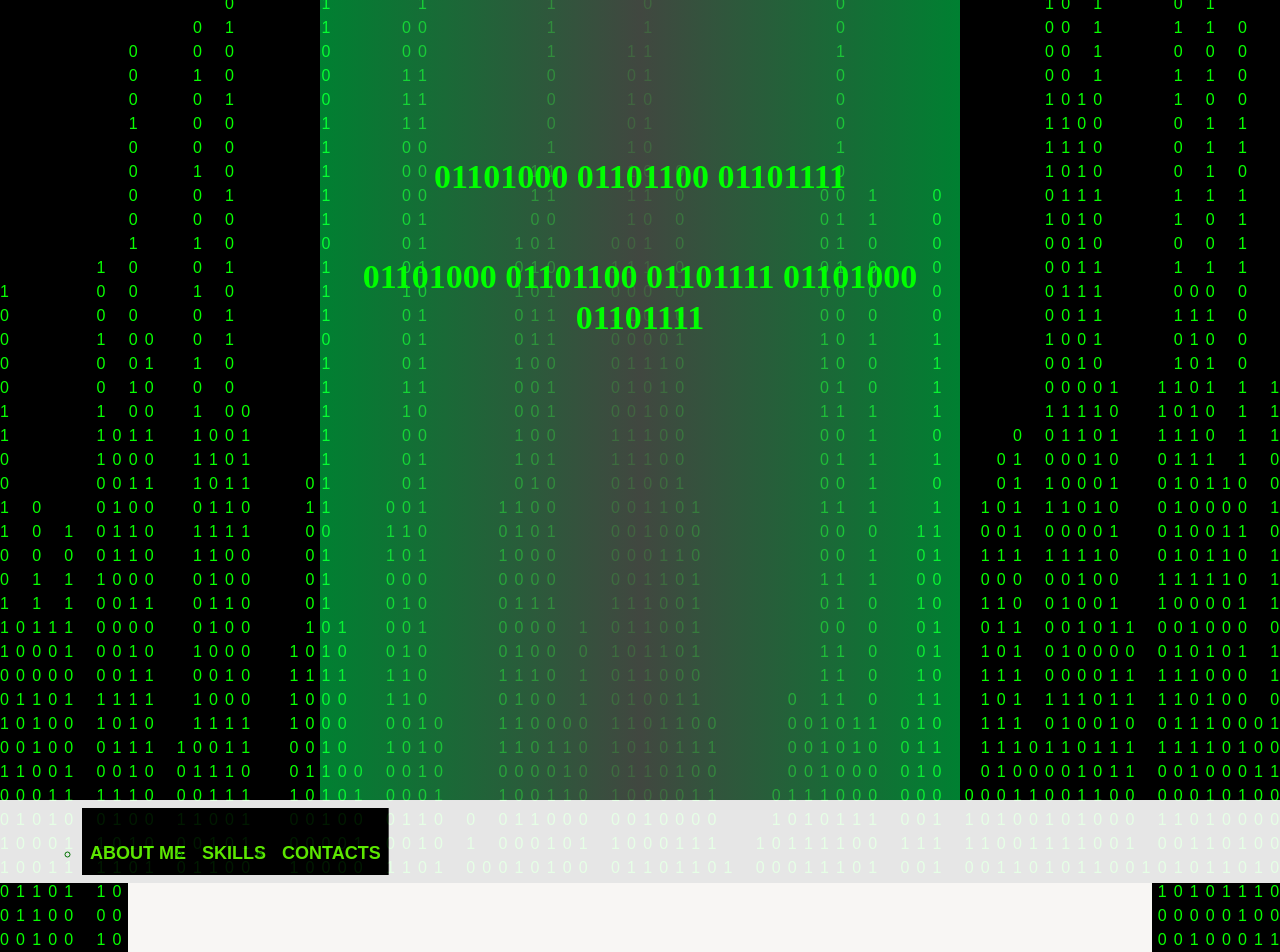
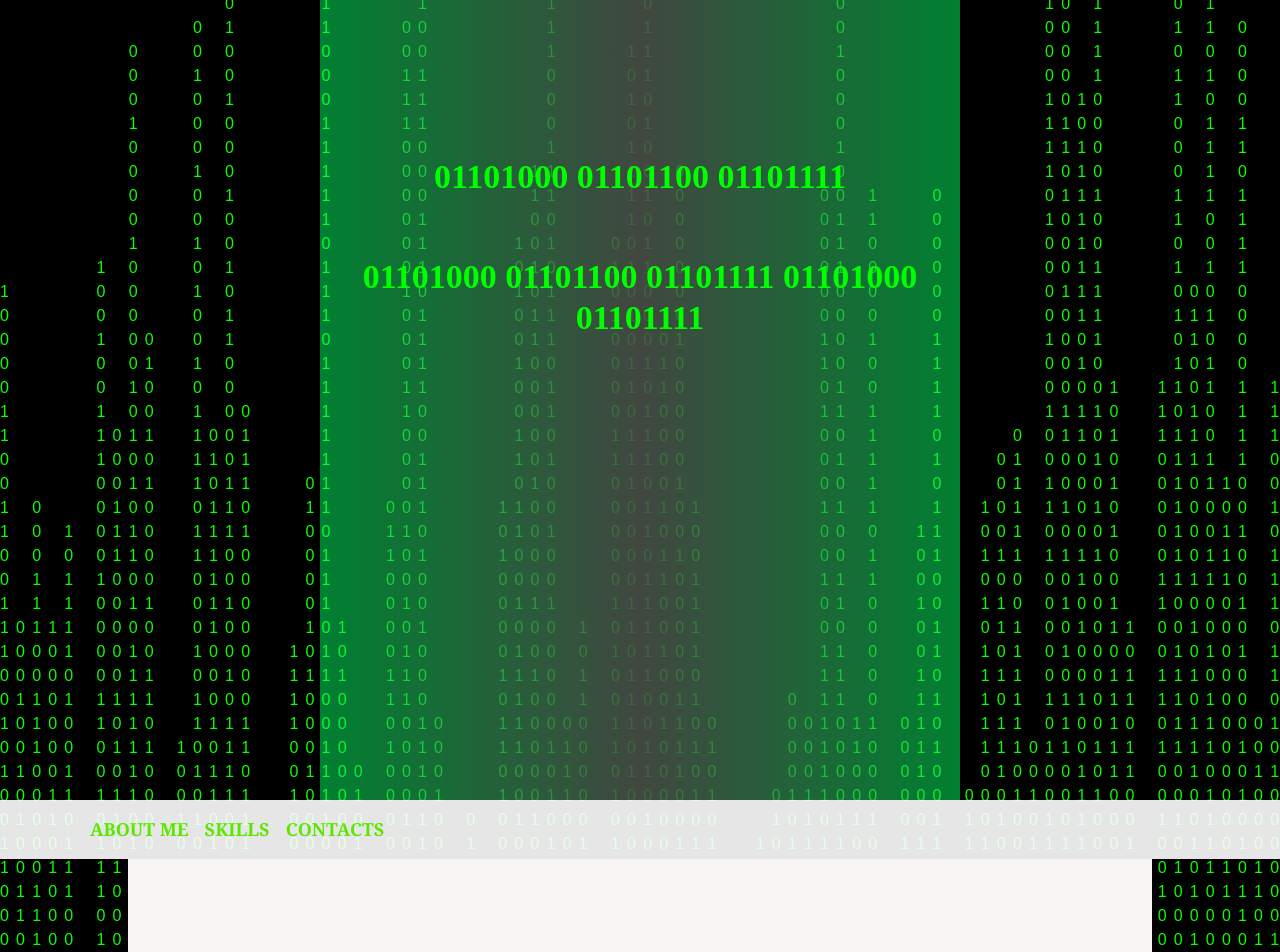
Before and after one commit to baselasi/portfolio-, a React (Create React App) app: page / in a window 1280 px wide. Shown: the top 952 px of the page. Built offline with nearby package versions, Linux system fonts and the light colour scheme; a web font is replaced by a local one.

Commit message:
Update sideWayNavBar.css

```diff
--- a/src/components/moreDetailsPage/sideWaySideBar/sideWayNavBar.css
+++ b/src/components/moreDetailsPage/sideWaySideBar/sideWayNavBar.css
@@ -1,4 +1,4 @@
-li{
+ol > li{
     list-style-type: circle;
     height: 20%;
     color: green;/* rgb(255, 255, 243); */;
```
